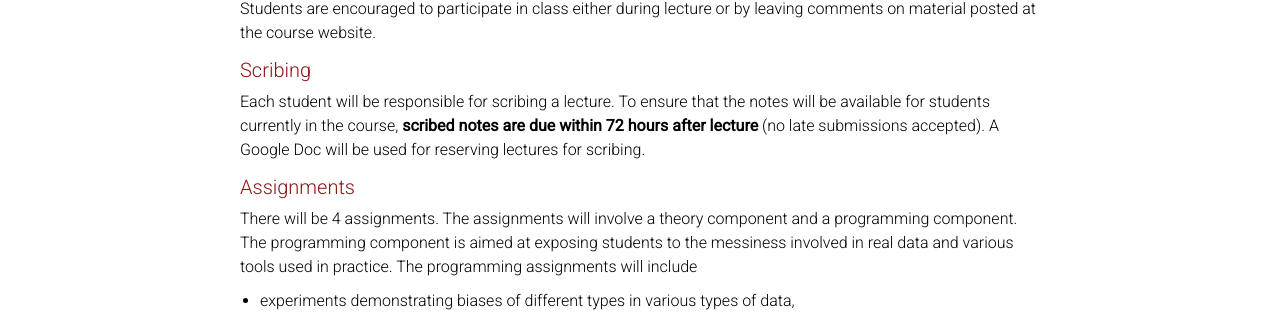
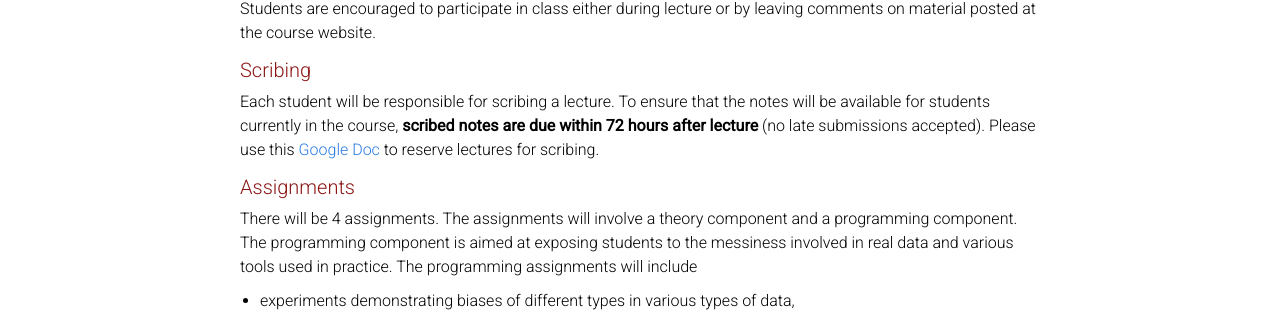
Before and after one commit to laurashen/data-science-sequencing.github.io, a Jekyll site: the page built from index.html, in a window 1280 px wide. Shown: the part 1098-1410 px from the top of the page. Built offline with Jekyll 4.4.1, drawn with Linux system fonts in a browser that asks for light colours.

Commit message:
add google doc

```diff
--- a/index.html
+++ b/index.html
@@ -70,7 +70,7 @@ layout: default
     Students are encouraged to participate in class either during lecture or by leaving comments on material posted at the course website.
 
     <div class="module-subheader">Scribing</div>
-    Each student will be responsible for scribing a lecture. To ensure that the notes will be available for students currently in the course, <b>scribed notes are due within 72 hours after lecture</b> (no late submissions accepted). A Google Doc will be used for reserving lectures for scribing.
+    Each student will be responsible for scribing a lecture. To ensure that the notes will be available for students currently in the course, <b>scribed notes are due within 72 hours after lecture</b> (no late submissions accepted). Please use this <a href="https://docs.google.com/spreadsheets/d/1LkE4W4aFc7vi4FPkl4BeRQl9rD0pV1_CaGuqdqcHB38/edit#gid=0"> Google Doc </a> to reserve lectures for scribing.
 
     <div class="module-subheader">Assignments</div>
     There will be 4 assignments. The assignments will involve a theory component and a programming component.
```
